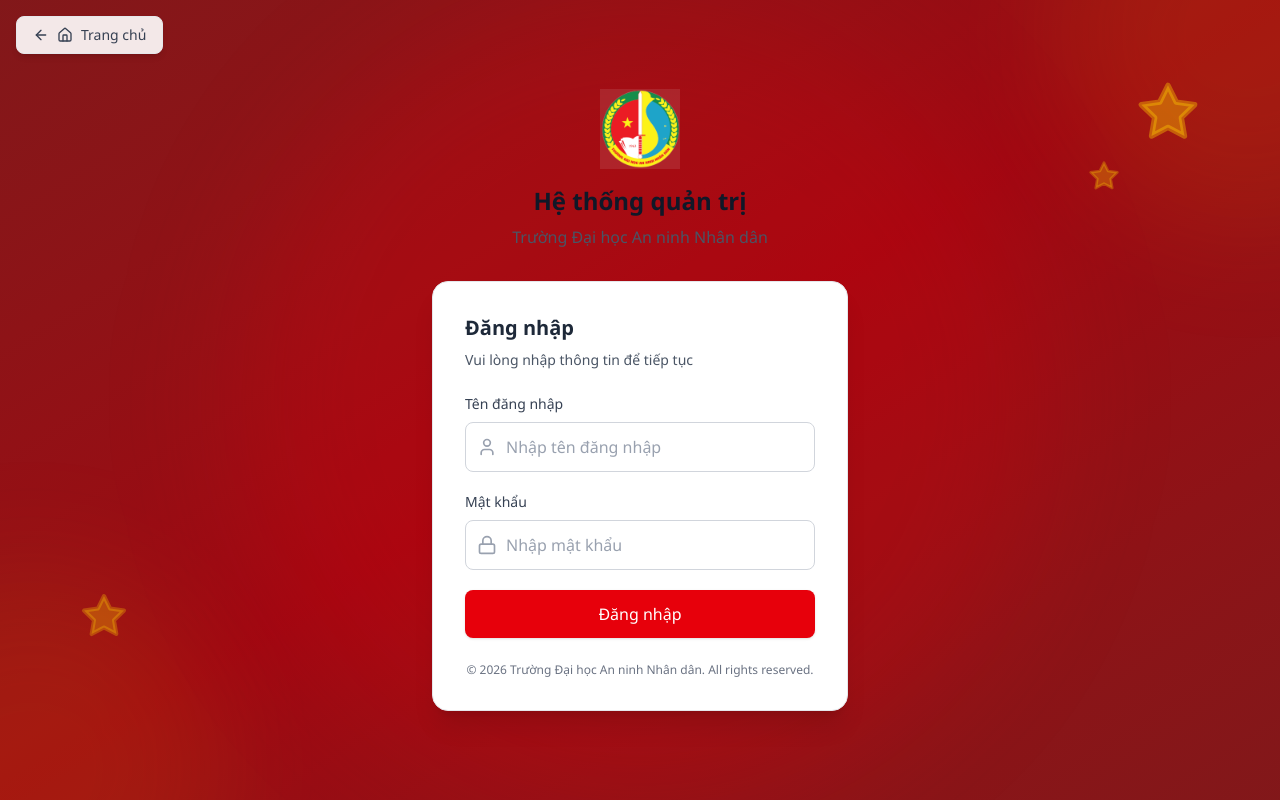
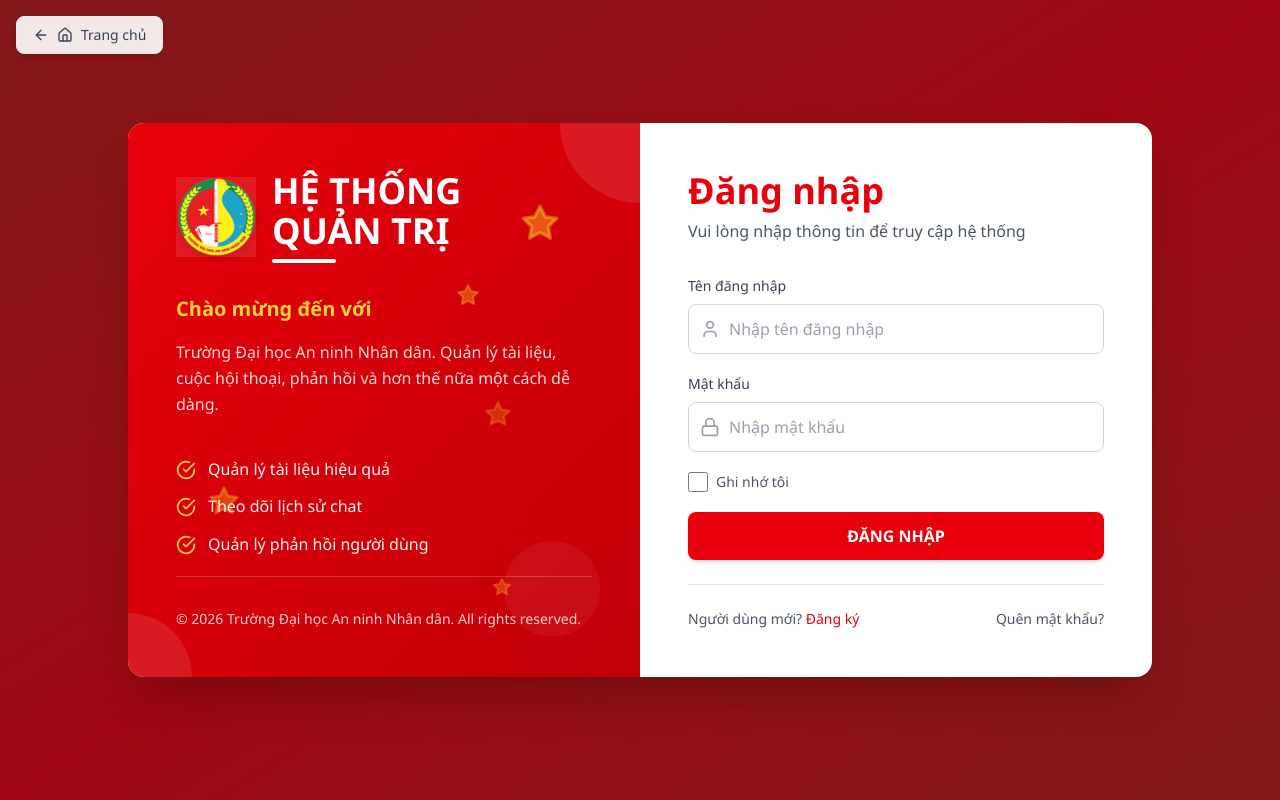
Before and after one commit to yenlenhi/PUS_chatbot, a Next.js app in the folder frontend/: page /admin in a window 1280 px wide. Built offline with nearby package versions, Linux system fonts and the light colour scheme.

Commit message:
UI improvements: Redesigned admin login page with split layout, updated documents search bar, and fixed chat-history search icon alignment

```diff
--- a/frontend/src/app/admin/page.tsx
+++ b/frontend/src/app/admin/page.tsx
@@ -4,11 +4,12 @@
 import { useRouter } from 'next/navigation';
 import Link from 'next/link';
 import Image from 'next/image';
-import { Lock, User, Home, ArrowLeft, Star } from 'lucide-react';
+import { Lock, User, Home, ArrowLeft, CheckCircle, Star } from 'lucide-react';
 
 const AdminLoginPage = () => {
   const [username, setUsername] = useState('');
   const [password, setPassword] = useState('');
+  const [rememberMe, setRememberMe] = useState(false);
   const [error, setError] = useState('');
   const [isLoading, setIsLoading] = useState(false);
   const [isChecking, setIsChecking] = useState(true);
@@ -48,8 +49,8 @@
     return (
       <div className="min-h-screen bg-gradient-to-br from-red-900 via-red-800 to-red-900 flex items-center justify-center">
         <div className="text-center">
-          <div className="animate-spin w-8 h-8 border-4 border-red-600 border-t-transparent rounded-full mx-auto mb-4"></div>
-          <p className="text-gray-600">Đang kiểm tra...</p>
+          <div className="animate-spin w-8 h-8 border-4 border-white border-t-transparent rounded-full mx-auto mb-4"></div>
+          <p className="text-white">Đang kiểm tra...</p>
         </div>
       </div>
     );
@@ -57,67 +58,121 @@
 
   return (
     <div className="min-h-screen bg-gradient-to-br from-red-900 via-red-800 to-red-900 flex items-center justify-center p-4">
-      {/* Decorative Background Elements */}
-      <div className="fixed inset-0 z-0 overflow-hidden pointer-events-none">
-        <div className="absolute -top-40 -right-40 w-96 h-96 bg-yellow-500/10 rounded-full blur-3xl"></div>
-        <div className="absolute -bottom-40 -left-40 w-96 h-96 bg-yellow-500/10 rounded-full blur-3xl"></div>
-        <div className="absolute top-1/2 left-1/2 -translate-x-1/2 -translate-y-1/2 w-[800px] h-[800px] bg-red-600/20 rounded-full blur-3xl"></div>
-        {/* Stars decoration */}
-        <Star className="absolute top-20 right-20 w-16 h-16 text-yellow-400/40 fill-yellow-400/40" />
-        <Star className="absolute top-40 right-40 w-8 h-8 text-yellow-400/30 fill-yellow-400/30" />
-        <Star className="absolute bottom-40 left-20 w-12 h-12 text-yellow-400/30 fill-yellow-400/30" />
-      </div>
-      {/* Back to Home - Fixed top left */}
+      {/* Back to Home - Fixed top left (Desktop only) */}
       <Link
         href="/"
-        className="fixed top-2 sm:top-4 left-2 sm:left-4 flex items-center gap-1 sm:gap-2 px-2 sm:px-4 py-1.5 sm:py-2 bg-white/90 hover:bg-white text-gray-700 rounded-lg transition-colors shadow-md border border-gray-200 text-xs sm:text-sm font-medium z-20"
+        className="hidden md:flex fixed top-4 left-4 items-center gap-2 px-4 py-2 bg-white/90 hover:bg-white text-gray-700 rounded-lg transition-colors shadow-md border border-gray-200 text-sm font-medium z-20"
       >
-        <ArrowLeft className="w-3.5 h-3.5 sm:w-4 sm:h-4" />
-        <Home className="w-3.5 h-3.5 sm:w-4 sm:h-4" />
-        <span className="hidden sm:inline">Trang chủ</span>
+        <ArrowLeft className="w-4 h-4" />
+        <Home className="w-4 h-4" />
+        <span>Trang chủ</span>
       </Link>
 
-      <div className="w-full max-w-md mx-auto px-4 relative z-10">
-        {/* Logo and Header */}
-        <div className="text-center mb-6 sm:mb-8">
-          <div className="flex justify-center mb-3 sm:mb-4">
+      {/* Main Container */}
+      <div className="w-full max-w-5xl mx-auto relative z-10">
+        <div className="bg-white rounded-2xl shadow-2xl overflow-hidden flex flex-col lg:flex-row">
+
+          {/* LEFT SIDE - Branding Section */}
+          <div className="hidden lg:flex lg:w-1/2 bg-gradient-to-br from-red-600 to-red-700 p-12 flex-col justify-between relative overflow-hidden">
+            {/* Decorative shapes */}
+            <div className="absolute top-0 right-0 w-40 h-40 bg-white/10 rounded-full -mr-20 -mt-20"></div>
+            <div className="absolute bottom-0 left-0 w-32 h-32 bg-white/10 rounded-full -ml-16 -mb-16"></div>
+            <div className="absolute bottom-10 right-10 w-24 h-24 bg-white/5 rounded-full"></div>
+
+            {/* Decorative Stars */}
+            <Star className="absolute top-20 right-20 w-10 h-10 text-yellow-300/40 fill-yellow-300/40" />
+            <Star className="absolute top-40 right-40 w-6 h-6 text-yellow-300/30 fill-yellow-300/30" />
+            <Star className="absolute bottom-40 left-20 w-8 h-8 text-yellow-300/30 fill-yellow-300/30" />
+            <Star className="absolute bottom-20 right-32 w-5 h-5 text-yellow-300/25 fill-yellow-300/25" />
+            <Star className="absolute top-1/2 right-1/4 w-7 h-7 text-yellow-300/20 fill-yellow-300/20" />
+
+            <div className="relative z-10">
+              {/* Logo and Title */}
+              <div className="mb-8 flex items-center gap-4">
                 <Image
                   src="/assests/logo-main.png"
                   alt="Logo Trường Đại học An ninh Nhân dân"
-              width={64}
-              height={64}
-              className="w-16 h-16 sm:w-20 sm:h-20 object-contain"
+                  width={80}
+                  height={80}
+                  className="w-20 h-20 object-contain filter drop-shadow-lg"
+                />
+                <div>
+                  <h1 className="text-white text-4xl font-bold mb-2">
+                    HỆ THỐNG<br />QUẢN TRỊ
+                  </h1>
+                  <div className="w-16 h-1 bg-white rounded-full"></div>
+                </div>
+              </div>
+
+              <div className="space-y-4">
+                <h2 className="text-amber-300 text-xl font-semibold">Chào mừng đến với</h2>
+                <p className="text-white/85 text-base leading-relaxed font-light">
+                  Trường Đại học An ninh Nhân dân. Quản lý tài liệu, cuộc hội thoại, phản hồi và hơn thế nữa một cách dễ dàng.
+                </p>
+
+                <div className="pt-6 space-y-3">
+                  <div className="flex items-center gap-3 text-white/95 font-medium">
+                    <CheckCircle className="w-5 h-5 flex-shrink-0 text-amber-300" />
+                    <span>Quản lý tài liệu hiệu quả</span>
+                  </div>
+                  <div className="flex items-center gap-3 text-white/95 font-medium">
+                    <CheckCircle className="w-5 h-5 flex-shrink-0 text-amber-300" />
+                    <span>Theo dõi lịch sử chat</span>
+                  </div>
+                  <div className="flex items-center gap-3 text-white/95 font-medium">
+                    <CheckCircle className="w-5 h-5 flex-shrink-0 text-amber-300" />
+                    <span>Quản lý phản hồi người dùng</span>
+                  </div>
+                </div>
+              </div>
+            </div>
+
+            {/* Footer */}
+            <div className="relative z-10 pt-8 border-t border-white/20">
+              <p className="text-white/80 text-sm">© 2026 Trường Đại học An ninh Nhân dân. All rights reserved.</p>
+            </div>
+          </div>
+
+          {/* RIGHT SIDE - Login Form Section */}
+          <div className="w-full lg:w-1/2 p-8 md:p-12 flex flex-col justify-center">
+            {/* Logo for Mobile */}
+            <div className="lg:hidden flex justify-center mb-6">
+              <Image
+                src="/assests/logo-main.png"
+                alt="Logo"
+                width={56}
+                height={56}
+                className="w-14 h-14 object-contain"
               />
             </div>
-          <h1 className="text-xl sm:text-2xl font-bold text-gray-900 mb-2">
-            Hệ thống quản trị
-          </h1>
-          <p className="text-sm sm:text-base text-gray-600">Trường Đại học An ninh Nhân dân</p>
+
+            {/* Login Heading */}
+            <div className="mb-8">
+              <h2 className="text-3xl md:text-4xl font-bold text-red-600 mb-2">
+                Đăng nhập
+              </h2>
+              <p className="text-gray-600">
+                Vui lòng nhập thông tin để truy cập hệ thống
+              </p>
             </div>
 
             {/* Login Form */}
-        <div className="bg-white rounded-xl sm:rounded-2xl shadow-xl border border-gray-200 p-4 sm:p-6 md:p-8">
-          <div className="mb-4 sm:mb-6">
-            <h2 className="text-lg sm:text-xl font-semibold text-gray-800 mb-2">Đăng nhập</h2>
-            <p className="text-sm text-gray-600">Vui lòng nhập thông tin để tiếp tục</p>
-          </div>
-
-          <form onSubmit={handleLogin} className="space-y-4 sm:space-y-5">
+            <form onSubmit={handleLogin} className="space-y-5">
               {/* Username Input */}
               <div>
-              <label htmlFor="username" className="block text-sm font-medium text-gray-700 mb-1.5 sm:mb-2">
+                <label htmlFor="username" className="block text-sm font-medium text-gray-700 mb-2">
                   Tên đăng nhập
                 </label>
                 <div className="relative">
-                <div className="absolute inset-y-0 left-0 pl-2.5 sm:pl-3 flex items-center pointer-events-none">
-                  <User className="h-4 w-4 sm:h-5 sm:w-5 text-gray-400" />
+                  <div className="absolute inset-y-0 left-0 pl-3 flex items-center pointer-events-none">
+                    <User className="h-5 w-5 text-gray-400" />
                   </div>
                   <input
                     id="username"
                     type="text"
                     value={username}
                     onChange={(e) => setUsername(e.target.value)}
-                  className="block w-full pl-8 sm:pl-10 pr-3 py-2.5 sm:py-3 border border-gray-300 rounded-lg focus:ring-2 focus:ring-red-500 focus:border-transparent text-gray-900 placeholder-gray-400 text-sm sm:text-base"
+                    className="block w-full pl-10 pr-4 py-3 border border-gray-300 rounded-lg focus:ring-2 focus:ring-red-500 focus:border-transparent text-gray-900 placeholder-gray-400 text-base transition-all"
                     placeholder="Nhập tên đăng nhập"
                     required
                     disabled={isLoading}
@@ -127,24 +182,39 @@
 
               {/* Password Input */}
               <div>
-              <label htmlFor="password" className="block text-sm font-medium text-gray-700 mb-1.5 sm:mb-2">
+                <label htmlFor="password" className="block text-sm font-medium text-gray-700 mb-2">
                   Mật khẩu
                 </label>
                 <div className="relative">
-                <div className="absolute inset-y-0 left-0 pl-2.5 sm:pl-3 flex items-center pointer-events-none">
-                  <Lock className="h-4 w-4 sm:h-5 sm:w-5 text-gray-400" />
+                  <div className="absolute inset-y-0 left-0 pl-3 flex items-center pointer-events-none">
+                    <Lock className="h-5 w-5 text-gray-400" />
                   </div>
                   <input
                     id="password"
                     type="password"
                     value={password}
                     onChange={(e) => setPassword(e.target.value)}
-                  className="block w-full pl-8 sm:pl-10 pr-3 py-2.5 sm:py-3 border border-gray-300 rounded-lg focus:ring-2 focus:ring-red-500 focus:border-transparent text-gray-900 placeholder-gray-400 text-sm sm:text-base"
+                    className="block w-full pl-10 pr-4 py-3 border border-gray-300 rounded-lg focus:ring-2 focus:ring-red-500 focus:border-transparent text-gray-900 placeholder-gray-400 text-base transition-all"
                     placeholder="Nhập mật khẩu"
                     required
                     disabled={isLoading}
                   />
                 </div>
+              </div>
+
+              {/* Remember Me Checkbox */}
+              <div className="flex items-center">
+                <input
+                  id="remember"
+                  type="checkbox"
+                  checked={rememberMe}
+                  onChange={(e) => setRememberMe(e.target.checked)}
+                  className="w-5 h-5 text-red-600 border-gray-300 rounded cursor-pointer"
+                  disabled={isLoading}
+                />
+                <label htmlFor="remember" className="ml-2 text-sm text-gray-600 cursor-pointer">
+                  Ghi nhớ tôi
+                </label>
               </div>
 
               {/* Error Message */}
@@ -158,27 +228,41 @@
               <button
                 type="submit"
                 disabled={isLoading}
-              className="w-full bg-red-600 hover:bg-red-700 text-white font-medium py-2.5 sm:py-3 px-4 rounded-lg transition-colors duration-200 disabled:bg-gray-400 disabled:cursor-not-allowed shadow-sm hover:shadow-md text-sm sm:text-base"
+                className="w-full bg-red-600 hover:bg-red-700 text-white font-semibold py-3 px-4 rounded-lg transition-all duration-200 disabled:bg-gray-400 disabled:cursor-not-allowed shadow-md hover:shadow-lg text-base"
               >
                 {isLoading ? (
                   <span className="flex items-center justify-center">
-                  <svg className="animate-spin -ml-1 mr-2 sm:mr-3 h-4 w-4 sm:h-5 sm:w-5 text-white" xmlns="http://www.w3.org/2000/svg" fill="none" viewBox="0 0 24 24">
+                    <svg className="animate-spin -ml-1 mr-3 h-5 w-5 text-white" xmlns="http://www.w3.org/2000/svg" fill="none" viewBox="0 0 24 24">
                       <circle className="opacity-25" cx="12" cy="12" r="10" stroke="currentColor" strokeWidth="4"></circle>
                       <path className="opacity-75" fill="currentColor" d="M4 12a8 8 0 018-8V0C5.373 0 0 5.373 0 12h4zm2 5.291A7.962 7.962 0 014 12H0c0 3.042 1.135 5.824 3 7.938l3-2.647z"></path>
                     </svg>
                     Đang đăng nhập...
                   </span>
                 ) : (
-                'Đăng nhập'
+                  'ĐĂNG NHẬP'
                 )}
               </button>
             </form>
 
-          {/* Footer */}
-          <div className="mt-6 text-center">
-            <p className="text-xs text-gray-500">
-              © 2026 Trường Đại học An ninh Nhân dân. All rights reserved.
-            </p>
+            {/* Footer Links */}
+            <div className="mt-6 pt-6 border-t border-gray-200 flex items-center justify-between text-sm">
+              <span className="text-gray-600">
+                Người dùng mới? <a href="#" className="text-red-600 hover:text-red-700 font-medium">Đăng ký</a>
+              </span>
+              <a href="#" className="text-gray-600 hover:text-red-600">Quên mật khẩu?</a>
+            </div>
+
+            {/* Back to Home - Mobile only */}
+            <div className="md:hidden mt-6 pt-6 border-t border-gray-200">
+              <Link
+                href="/"
+                className="flex items-center justify-center gap-2 w-full px-4 py-2 bg-gray-100 hover:bg-gray-200 text-gray-700 rounded-lg transition-colors text-sm font-medium"
+              >
+                <ArrowLeft className="w-4 h-4" />
+                <Home className="w-4 h-4" />
+                <span>Trang chủ</span>
+              </Link>
+            </div>
           </div>
         </div>
       </div>
```
Also changed, not shown: frontend/src/app/admin/chat-history/page.tsx (+34 -18 lines), frontend/src/app/admin/documents/page.tsx (+30 -27 lines), 1 other file (tests, documents, lock files or other folders). Lines whose indentation alone changed are shown as unchanged.
